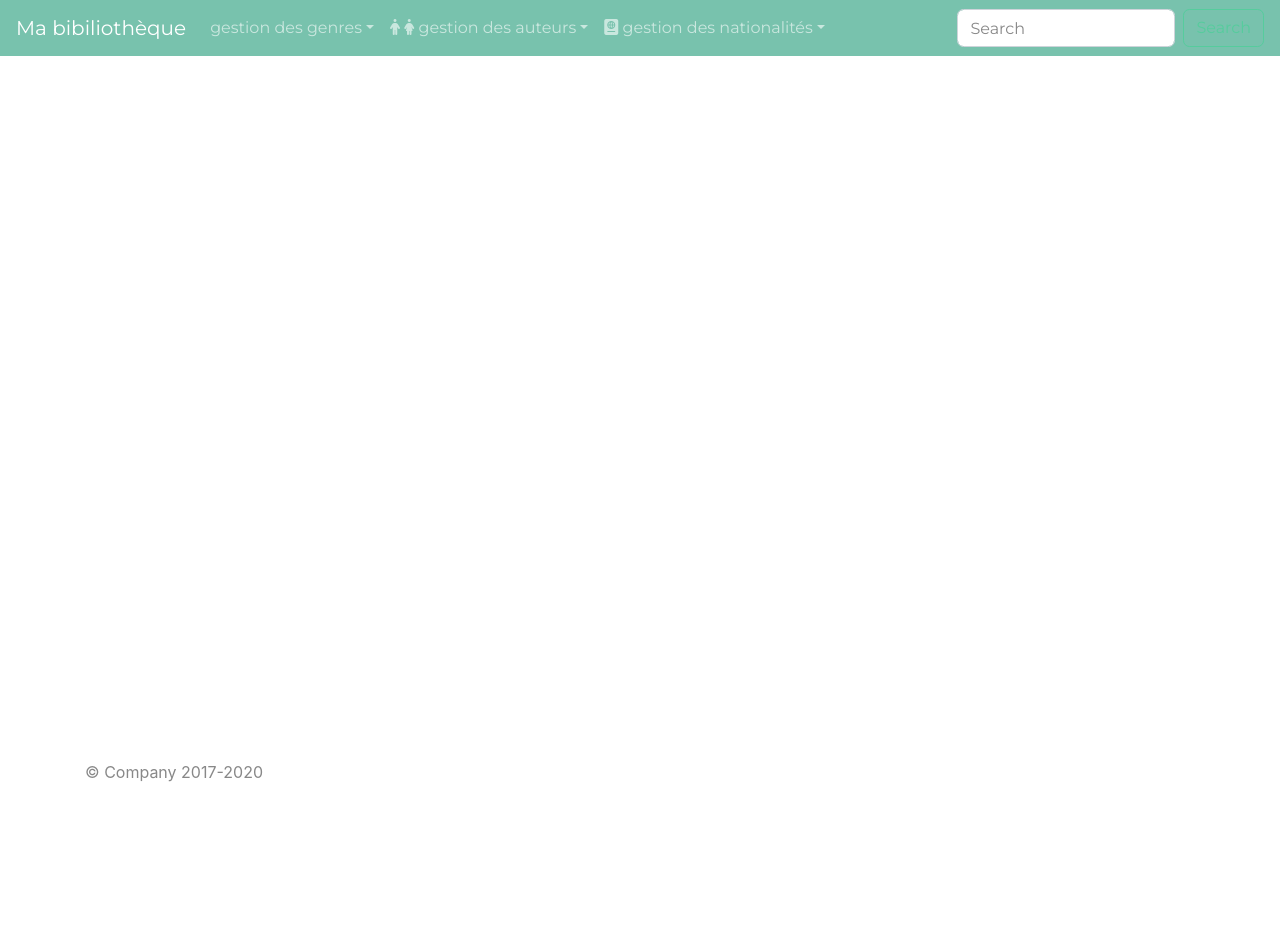
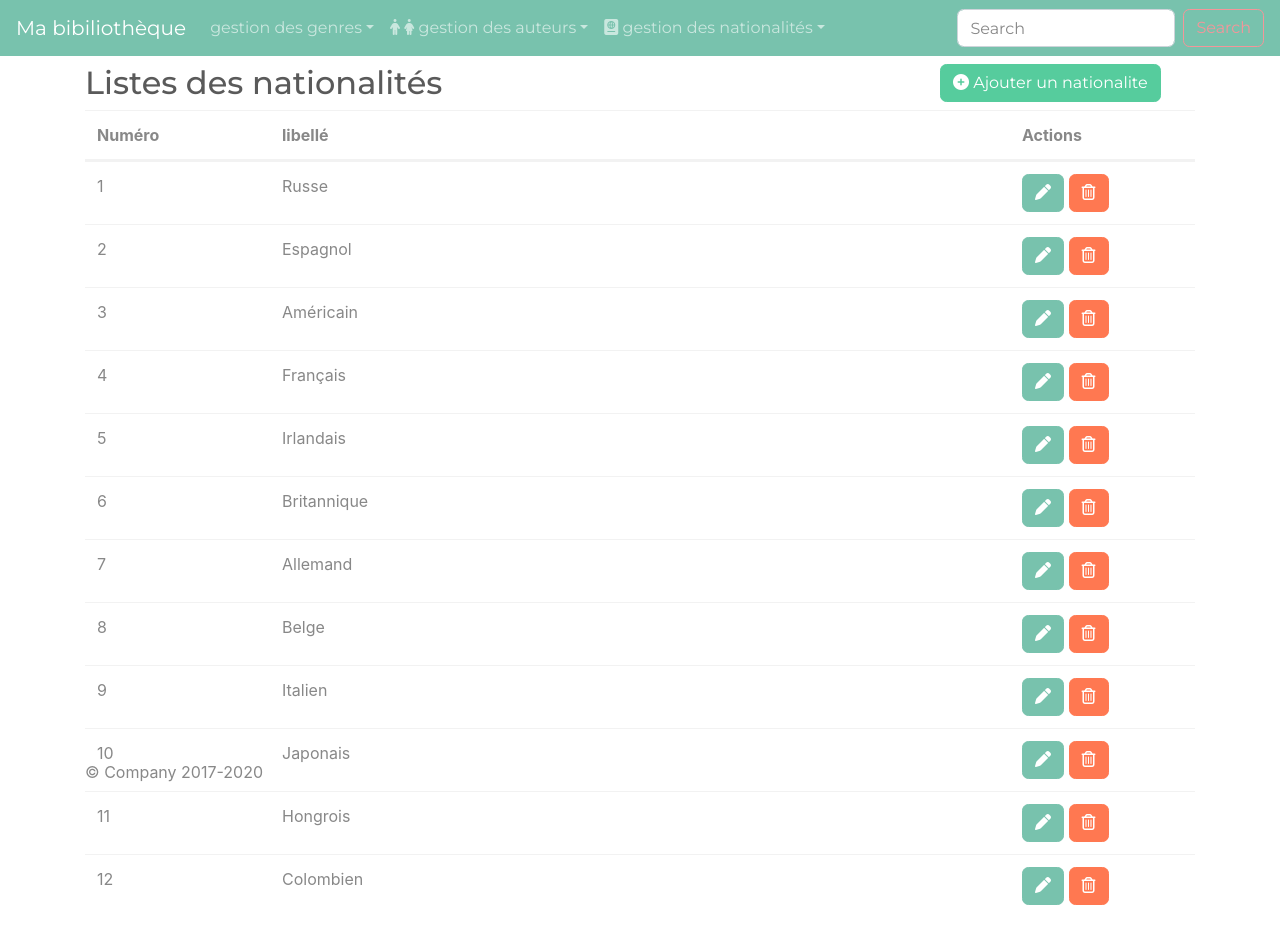
Before and after one commit to NathanGrng/NathanGrng-Remise_a_niveau, a PHP site: page /listeNationalites.php in a window 1280 px wide. Before the commit the page ends 782 px from the top, so only its background shows below. Run offline with PHP 8.4, Linux system fonts and the light colour scheme; data comes from the database, SQL or seed files in the repository; some libraries are stand-ins or nearby versions.

Commit message:
commit 3

```diff
--- a/connectiondpdo.inc.php
+++ b/connectiondpdo.inc.php
@@ -2,7 +2,7 @@
 $hostname = 'host=localhost';
 $username = 'root';
 $password = '';
-$bdd = 'bibilio';
+$bdd = 'biblio';
 
 try {
     $Pdo = new PDO("mysql:$hostname;dbname=$bdd;charset=utf8", $username, $password);
--- a/footer.php
+++ b/footer.php
@@ -1,4 +1,20 @@
+<!-- Modal -->
+<div id="modalSupp" class="modal fade" id="staticBackdrop" data-backdrop="static" data-keyboard="false" tabindex="-1" aria-labelledby="staticBackdropLabel" aria-hidden="true">
+  <div class="modal-dialog">
+    <div class="modal-content">
+      <div class="modal-header">
+        <h5 class="modal-title" id="staticBackdropLabel">Suppression</h5>
+      </div>
+      <div class="modal-body" id="modalbody">
 
+      </div>
+      <div class="modal-footer">
+        <a href="" id="btnSupp" class="btn btn-primary">Oui</a>
+        <button type="button" class="btn btn-secondary" data-dismiss="modal">Non</button>
+      </div>
+    </div>
+  </div>
+</div>
 <footer class="container fixed-bottom">
   <p>&copy; Company 2017-2020</p>
 </footer>
@@ -6,4 +22,13 @@
 <script src="https://cdn.jsdelivr.net/npm/popper.js@1.16.1/dist/umd/popper.min.js" integrity="sha384-9/reFTGAW83EW2RDu2S0VKaIzap3H66lZH81PoYlFhbGU+6BZp6G7niu735Sk7lN" crossorigin="anonymous"></script>
 <script src="https://stackpath.bootstrapcdn.com/bootstrap/4.5.2/js/bootstrap.min.js" integrity="sha384-B4gt1jrGC7Jh4AgTPSdUtOBvfO8shuf57BaghqFfPlYxofvL8/KUEfYiJOMMV+rV" crossorigin="anonymous"></script>
 <script src="https://kit.fontawesome.com/de561d110d.js" crossorigin="anonymous"></script>
+<script type="text/javascript">
+  $("a[data-suppression]").click(function() {
+    var lien = $(this).attr("data-suppression"); //on recupere le lien du bouton present dans "data-suppression"
+    var message =$(this).attr("data-message"); //on recupere le lien du bouton present dans "data-message"
+    $("#btnSupp").attr("href", lien); //on ecrit le lien sur le href du bon "oui" de la modal
+    $("#modalbody").text(message) //on ecrit le lien sur le href du bon "oui" de la modal
+  });
+</script>
+
 </html>
--- a/header.php
+++ b/header.php
@@ -1,3 +1,4 @@
+<?php session_start();?>
 <!doctype html>
 <html lang="en">
 
@@ -40,13 +41,11 @@
       }
     }
   </style>
-  <!-- Custom styles for this template -->
-  <link href="jumbotron.css" rel="stylesheet">
 </head>
 
 <body>
   <nav class="navbar navbar-expand-md navbar-dark fixed-top bg-primary">
-    <a class="navbar-brand" href="#">Ma bibiliothèque</a>
+    <a class="navbar-brand" href="./index.php">Ma bibiliothèque</a>
     <button class="navbar-toggler" type="button" data-toggle="collapse" data-target="#navbarsExampleDefault" aria-controls="navbarsExampleDefault" aria-expanded="false" aria-label="Toggle navigation">
       <span class="navbar-toggler-icon"></span>
     </button>
@@ -71,14 +70,14 @@
         <li class="nav-item dropdown">
           <a class="nav-link dropdown-toggle" href="#" id="dropdown01" data-toggle="dropdown" aria-haspopup="true" aria-expanded="false"> <i class="fas fa-passport"></i> gestion des nationalités</a>
           <div class="dropdown-menu" aria-labelledby="dropdown01">
-            <a class="dropdown-item" href="./listeNationalites.php">liste des nationalités</a>
-            <a class="dropdown-item" href="#">ajouter un nationalité</a>
+            <a class="dropdown-item" href="listeNationalites.php">liste des nationalités</a>
+            <a class="dropdown-item" href="">ajouter un nationalité</a>
           </div>
         </li>
       </ul>
       <form class="form-inline my-2 my-lg-0">
         <input class="form-control mr-sm-2" type="text" placeholder="Search" aria-label="Search">
-        <button class="btn btn-outline-success my-2 my-sm-0" type="submit">Search</button>
+        <button class="btn btn-outline-secondary" type="submit">Search</button>
       </form>
     </div>
   </nav>
--- a/listeNationalites.php
+++ b/listeNationalites.php
@@ -1,6 +1,45 @@
-<?php include "./header.php";
+<?php
+include "./header.php";
 require_once "./connectiondpdo.inc.php";
+$req = $Pdo->prepare('SELECT * from nationalite');
+$req->setFetchMode(PDO::FETCH_OBJ);
+$req->execute();
+$lesNationalites = $req->fetchAll();
+
+if(!empty($_SESSION['message'])){
+    $mesMessages=$_SESSION['message'];
+    foreach($mesMessages as $key=>$message){
+        echo '<div class="container pt-5"><div class="alert alert-'.$key.' alert-dismissible fade show" role="alert">'.$message.' <button type="button" class="close" data-dismiss="alert" aria-label="Close"><span aria-hidden="true">&times;</span></button></div></div>';
+    }
+    $_SESSION['message']=[""];
+}
 ?>
-<main role="main">
-</main>
+<div class="container mt-5">
+    <div class="row pt-3">
+        <div class="col-9">
+            <h2>Listes des nationalités</h2>
+        </div>
+        <div class="col-3"><a href="formNationalite.php?action=Ajouter" class="btn btn-success"><i class="fas fa-plus-circle"></i></i> Ajouter un nationalite</a></div>
+    </div>
+    <table class="table table-hover">
+        <thead>
+            <tr class="d-flex">
+                <th scope="col" class="col-md-2">Numéro</th>
+                <th scope="col" class="col-md-8">libellé</th>
+                <th scope="col" class="col-md-2">Actions</th>
+            </tr>
+        </thead>
+        <tbody>
+            <?php foreach ($lesNationalites as $nationalite) { ?>
+                <tr class="d-flex">
+                    <td class="col-md-2"><?= $nationalite->num ?></td>
+                    <td class="col-md-8"><?= $nationalite->libelle ?></td>
+                    <td class="col-md-2">
+                    <a href="formNationalite.php?action=Modifier&num=<?= $nationalite->num ?>" class="btn btn-primary"><i class="fas fa-pen"></i></i></a>
+                    <a href="#modalSupp" data-message="Voulez vous vraiment supprimer cette nationalité?" data-suppression="valideformNationalite.php?action=Supp&num=<?= $nationalite->num ?>" data-toggle="modal" class="btn btn-danger"><i class="far fa-trash-alt"></i></i></a></td>
+                </tr>
+            <?php } ?>
+        </tbody>
+    </table>
+</div>
 <?php include "./footer.php"; ?>
```
Also changed, not shown: formNationalite.php (added, +28 -0 lines), valideformNationalite.php (added, +32 -0 lines). Lines whose indentation alone changed are shown as unchanged.
